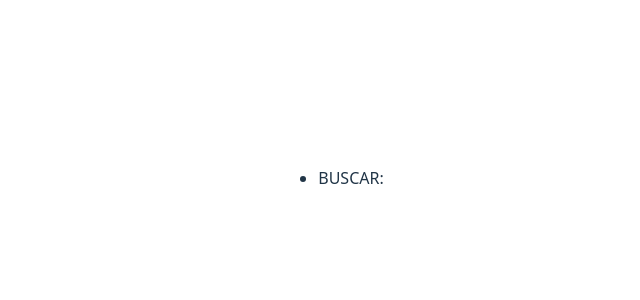
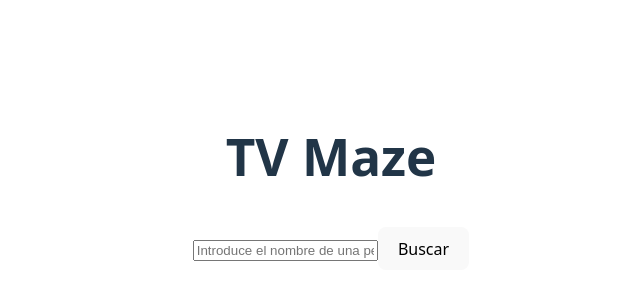
Before and after one commit to Zorutiss/entrega1Web, a React (Vite) app in the folder entrega1Web/: page / in a window 1280 px wide. Shown: the part 222-522 px from the top of the page, without its empty margins (309-949 px from the left). Built offline with nearby package versions, Linux system fonts and the light colour scheme.

Commit message:
Prueba de la barra de busqueda

```diff
--- a/entrega1Web/src/components/Navbar.jsx
+++ b/entrega1Web/src/components/Navbar.jsx
@@ -1,14 +1,36 @@
-import {} from 'react'
+import {useState} from 'react'
 
 export default function Navbar(){
 
+
+    const [textoBusqueda, setTextoBusqueda] = useState("");
+
+    const handleChange = (event) => {
+        setTextoBusqueda(event.target.value);
+    }
+
+    const handleSubmit = (event) => {
+        event.preventDefault();
+        console.log("Texto buscado:", textoBusqueda);
+    }
+
     return(
     <nav>
-         <ul>
-            <li>BUSCAR: </li>
-        </ul>
+        <div className = "logoNavBar">
+            <h1>TV Maze</h1>
+        </div>
+
+
+        <form className = "busqueda" onSubmit={handleSubmit}>
+        <input
+            type = "text"
+            placeholder = "Introduce el nombre de una película"
+            value = {textoBusqueda}
+            onChange = {handleChange}
+        />
+        <button type = "submit">Buscar</button>
+        </form>
+
     </nav>
     )
-
-
 }
```
